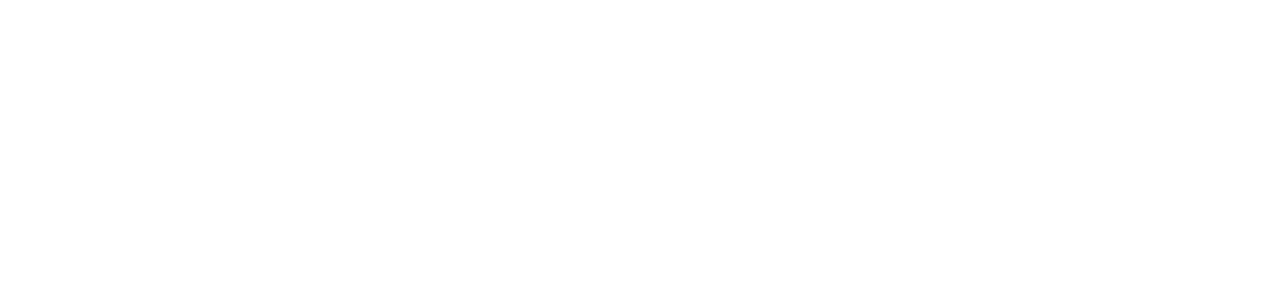
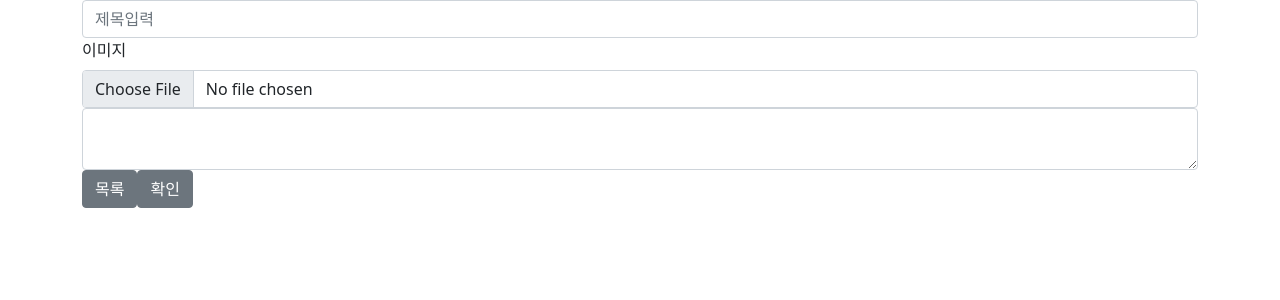
Before and after one commit to POSWORLD/React_POSWORLD, a React (Create React App) app in the folder posworld/: page /PhotoAdd in a window 1280 px wide. Before the commit this address had no page. Shown: the top 300 px of the page. Built offline with nearby package versions, Linux system fonts and the light colour scheme.

Commit message:
[Add] PhotoAdd

```diff
--- a/posworld/src/App.js
+++ b/posworld/src/App.js
@@ -4,6 +4,7 @@
 import Join from "./components/Join/Join";
 import Login from "./components/Login/Login";
 import "bootstrap/dist/css/bootstrap.css";
+import PhotoAdd from "./Photo/PhotoAdd";
 
 function App() {
   return (
@@ -12,6 +13,7 @@
         <Route path="/" element={<Home></Home>}></Route>
         <Route path="/Join" element={<Join></Join>}></Route>
         <Route path="/Login" element={<Login></Login>}></Route>
+        <Route path="/PhotoAdd" element={<PhotoAdd></PhotoAdd>}></Route>
       </Routes>
     </BrowserRouter>
   );
--- /dev/null
+++ b/posworld/src/Photo/PhotoAdd.css
@@ -0,0 +1,4 @@
+.photoAddFrom {
+  display: grid;
+  grid-template-columns: 1fr 1fr 1fr;
+}
--- /dev/null
+++ b/posworld/src/Photo/PhotoAdd.js
@@ -0,0 +1,62 @@
+import { useState } from "react";
+import { useDispatch } from "react-redux";
+import { useNavigate } from "react-router-dom";
+import { Button, Container, Input, Label } from "reactstrap";
+import "./PhotoAdd.css";
+function PhotoAdd() {
+  const dispatch = useDispatch();
+  const navigate = useNavigate();
+  const [form, setForm] = useState({
+    title: "",
+    content: "",
+    img: "/img/1.jpeg",
+    file: "",
+  });
+
+  const onChangeFile = (e) => {
+    const file = e.target.files[0];
+    const reader = new FileReader();
+    reader.readAsDataURL(file);
+
+    return new Promise((resolve) => {
+      reader.onload = () => {
+        setForm({ ...form, img: reader.result, file });
+        resolve();
+      };
+    });
+  };
+
+  const moveHome = () => {
+    navigate("/Home");
+  };
+
+  const onSubmit = async () => {};
+  return (
+    <>
+      <Container>
+        <div className="photoAddForm">
+          <Input type="text" id="photoTitle" placeholder="제목입력"></Input>
+          <div>
+            <Label htmlFor="photoUpload">이미지</Label>
+            <Input
+              type="file"
+              accept="image/*"
+              id="photoUpload"
+              label="첨부"
+              onChange={(e) => onChangeFile(e)}
+            ></Input>
+          </div>
+          <Input type="textarea"></Input>
+          <Button type="button" onClick={() => moveHome()}>
+            목록
+          </Button>
+          <Button type="button" onClick={onSubmit}>
+            확인
+          </Button>
+        </div>
+      </Container>
+    </>
+  );
+}
+
+export default PhotoAdd;
```
Also changed, not shown: posworld/src/store/photos.js (added), posworld/src/store/photosApi.js (added), 1 other file (tests, documents, lock files or other folders).
